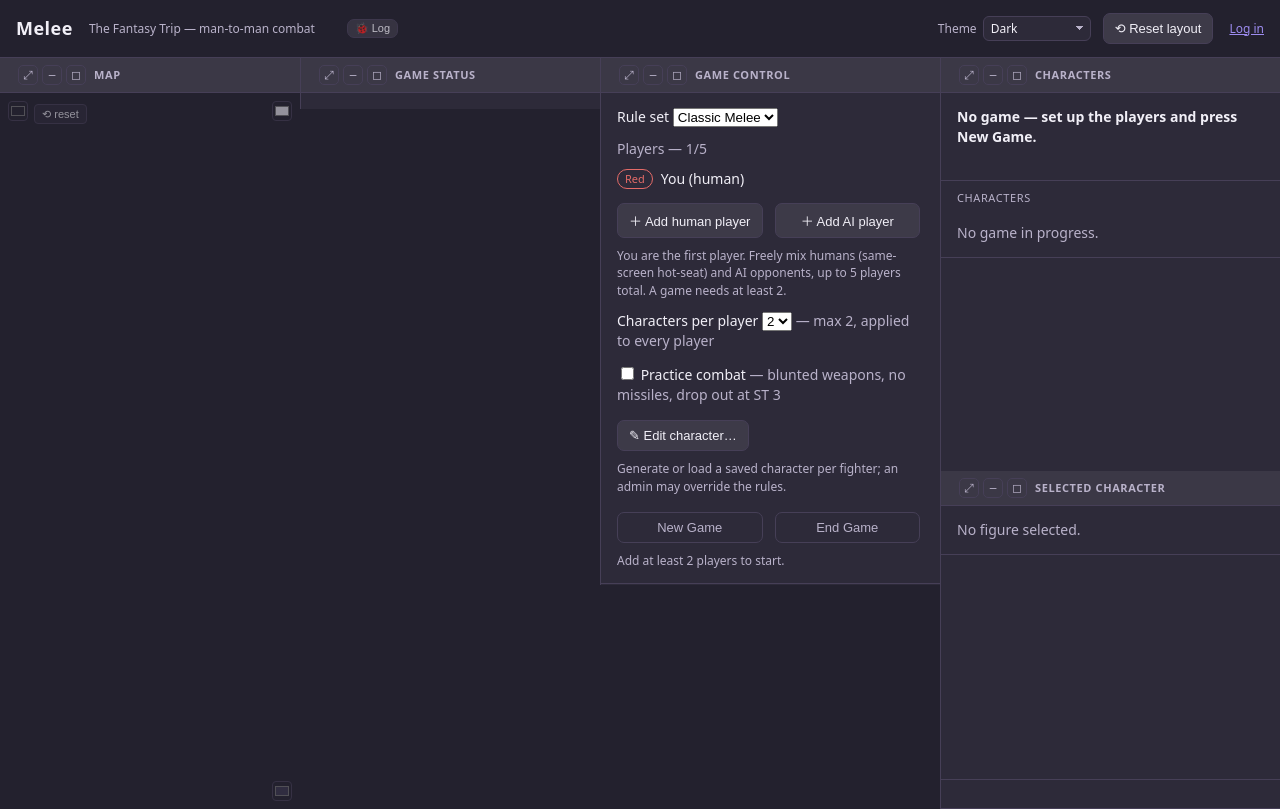
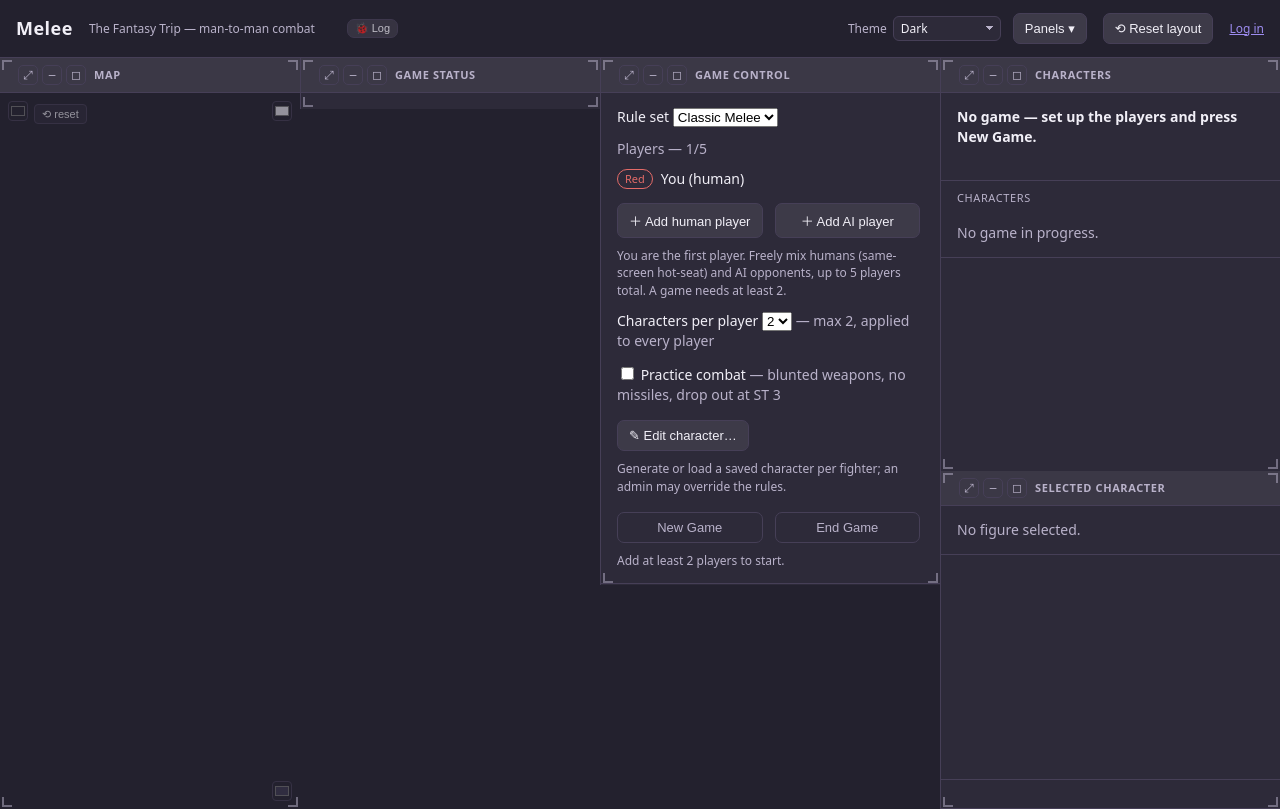
Before and after one commit to smarks/melee, a Django app: template board/templates/board/board.html in a window 1280 px wide. Run offline with Django 4.2, Linux system fonts and the light colour scheme; the template is opened without the code that fills it, so the values that code supplies are empty.

Commit message:
Draggable panels stage 3: narrow-screen stacked scroll, opaque map, touch, Panels menu, snap tuning
Final polish stage for the free-floating panels (#325), building on the Stage 1/2
layout module.

Narrow screen (below the 1100px breakpoint) is now a clean, full-width STACKED
SCROLL. Panels re-order for play -- Map, Characters, Selected character, Game
status, then Game Control (a mostly pre-game panel) -- via CSS `order`. Window
chrome is off when stacked: the titlebar control buttons and the resize handles
were already hidden by the .wrap:not(.floating) rules, and the titlebar cursor is
now `default` so it reads as a section heading, not a movable window. Extra bottom
padding and a larger log font make the stacked flow touch-friendly.

Solid maximized map: `.arena` gets an opaque `var(--bg)` background so a floating
or maximized map no longer shows lower panels through the margins around the
centered SVG. --bg is the colour those margins already were, so the look is
unchanged -- only now it is solid.

Touch support: the resize grips grow to a finger-friendly 10px edges / 20px
corners with a visible hover tint and corner wedges; titlebar and handles already
carry touch-action:none. Verified with real CDP touch input in a has_touch context.

Bring-panels-back: a new "Panels" header menu lists the five panels; picking one
un-minimizes it, raises it to the front, and re-centres it into view (or scrolls
to it when stacked). Reset layout stays. The menu is state-driven -- it closes on
pick / click-away / Escape, never on a timer.

Snap threshold eased from 9px to 12px for easier edge alignment.

Tests (e2e/test_layout.py): narrow-viewport stacked scroll with chrome hidden and
a figure still inspectable; maximized-map opaque background; real-touch drag +
persist; Panels-menu bring-back of a minimized panel (expanded + in view + front);
resize-handle grabbable; and a default-layout overlap probe asserting no panel's
subtree intercepts another panel's titlebar (the #324 CI failure mode).

Co-Authored-By: Claude Fable 5 <noreply@anthropic.com>

```diff
--- a/board/static/board/board.js
+++ b/board/static/board/board.js
@@ -2207,7 +2207,7 @@ applyTheme();
 // snapResizeGeom) are kept small so they are easy to reason about and to e2e-test.
 const LAYOUT_KEY = "melee.layout.v2";  // {key:{x,y,w,h,mode,restoreGeom}}
 const LAYOUT_KEY_V1 = "melee.layout.v1";  // Stage 1 {key:{x,y,w,h}} -- migrated on load
-const LAYOUT_SNAP_PX = 9;              // snap when an edge is within this many px
+const LAYOUT_SNAP_PX = 12;             // snap when an edge is within this many px (#325: eased from 9 for easier edge alignment)
 const LAYOUT_MIN_VISIBLE = 48;         // px of a panel that must stay grabbable
 const LAYOUT_RESIZE_MIN_W = 96;        // smallest width a drag-resize allows
 const LAYOUT_Z_BASE = 10;              // bring-to-front band: 10..40, below overlays@50
@@ -2698,6 +2698,64 @@ function resetLayout() {
     if (panel.mode === "content") fitPanel(panel);    // manual panels keep their slot
   }
 }
+
+// ---- "Panels" header menu: bring any panel back into view (#325) ------------
+// A lighter recovery than Reset layout: pick a panel to un-minimize it, raise it to
+// the front, and re-centre it into view so a panel you minimized or shoved off the
+// edge is one click away. When stacked (narrow), there are no floating windows, so
+// the same pick just scrolls that section into view.
+function showPanel(key) {
+  const panel = LAYOUT_PANELS.find(p => p.key === key);
+  if (!panel || !panel.el) return;
+  closePanelsMenu();
+  if (layoutStacked()) {
+    panel.el.scrollIntoView({block: "start", behavior: "smooth"});
+    return;
+  }
+  if (panel.mode === "minimized") revertPanel(panel);   // un-minimize to its saved geom
+  bringToFront(panel);
+  const bounds = wrapBounds();
+  const geom = getInlineGeom(panel);
+  const centered = {
+    x: Math.round((bounds.width - geom.w) / 2),
+    y: Math.round((bounds.height - geom.h) / 2),
+    w: geom.w, h: geom.h,
+  };
+  applyGeom(panel, clampGeom(centered, bounds));
+  saveLayout();
+}
+
+// Rebuilt on every open so a panel's live minimized state shows in the list.
+function buildPanelsMenu() {
+  const menu = $("panelsMenu");
+  if (!menu) return;
+  menu.innerHTML = "";
+  for (const panel of LAYOUT_PANELS) {
+    const button = document.createElement("button");
+    button.type = "button";
+    const minimized = !layoutStacked() && panel.mode === "minimized";
+    button.innerHTML = escapeHtml(panel.label)
+      + (minimized ? ` <span class="pm-state">minimized</span>` : "");
+    button.addEventListener("click", () => showPanel(panel.key));
+    menu.appendChild(button);
+  }
+}
+
+function closePanelsMenu() { const menu = $("panelsMenu"); if (menu) menu.style.display = "none"; }
+function togglePanelsMenu() {
+  const menu = $("panelsMenu");
+  if (!menu) return;
+  if (menu.style.display === "block") { closePanelsMenu(); return; }
+  buildPanelsMenu();
+  menu.style.display = "block";
+}
+// Click-away / Escape closes the menu (state-driven: it stays open until dismissed,
+// never on a timer -- project UI rule: no auto-dismissing chrome).
+document.addEventListener("pointerdown", (event) => {
+  const dd = document.querySelector(".panels-dd");
+  if (dd && !dd.contains(event.target)) closePanelsMenu();
+});
+document.addEventListener("keydown", (event) => { if (event.key === "Escape") closePanelsMenu(); });
 
 // Build a titlebar control button. pointerdown is stopped so a click on a control
 // never also starts a titlebar drag; the <button> stays keyboard-focusable/clickable.
@@ -2851,5 +2909,5 @@ Object.assign(window, {
   adminDeleteChar, adminCreateCharFor,
   openEditor, closeEditor, startCustom,
   copyLink, seatAction, resetTheme,
-  downloadDebugLog, resetLayout,
+  downloadDebugLog, resetLayout, togglePanelsMenu, showPanel,
 });
--- a/board/templates/board/board.html
+++ b/board/templates/board/board.html
@@ -45,8 +45,12 @@
   /* The map panel is a flex column: a pinned drag titlebar over an inner scroll
      region (.arena-scroll) that keeps the SVG-centering + scroll behaviour the
      arena had before the titlebar existed (grid place-items:center, overflow). */
+  /* An opaque themed background so a floating/maximized map never shows the
+     panels beneath it through the margins around the centered SVG (#325). --bg is
+     the same colour the board margins had before, so the look is unchanged -- only
+     now it is solid rather than see-through. */
   .arena { flex: 1 1 auto; min-width: 0; overflow: hidden; display: flex;
-           flex-direction: column; position: relative; }
+           flex-direction: column; position: relative; background: var(--bg); }
   .arena-scroll { flex: 1 1 auto; min-height: 0; overflow: auto; display: grid;
                   place-items: center; padding: 16px; position: relative; }
   .col { width: 340px; flex: 0 0 340px; border-left: 1px solid var(--line);
@@ -63,10 +67,26 @@
      read-only sheet / inline edit card (#selInfo) over the turn-flow controls
      (#controls). The sheet scrolls internally so #controls stays pinned. */
   .fighterScroll { flex: 1 1 auto; overflow: auto; min-height: 0; }
+  /* Narrow-screen model (#325): a clean, full-width STACKED SCROLL. The wrap is a
+     plain vertical flex flow, the page scrolls, and window chrome is off (see the
+     .wrap:not(.floating) rules on .panel-ctls / .rz / titlebar cursor below --
+     dragging, resizing, and maximizing don't apply when stacked). Panels are
+     re-ordered for play: the board first, then who-acts-now (Characters) and the
+     selected fighter's sheet + turn controls, then the reference log, and finally
+     Game Control (mostly a pre-game setup panel, locked during a match). */
   @media (max-width: 1100px) {
     .wrap { flex-direction: column; height: auto; }
     .col { width: auto; flex: none; border-left: none; border-top: 1px solid var(--line); }
     .arena { min-height: 60vh; }
+    .arena       { order: 1; }
+    .tracker     { order: 2; }
+    .fighter     { order: 3; }
+    .logcol      { order: 4; }
+    #gameControl { order: 5; }
+    /* Touch-friendly stacked spacing: a little breathing room under each section's
+       content so finger targets aren't cramped, and a comfy tap size on the log. */
+    .col > .pad { padding-bottom: 14px; }
+    #log { font-size: 16px; }
   }
   /* Wide, non-floating pre-float measuring pass (#323): collapse the Selected-
      character column to zero so map/log/control/tracker measure exactly as they did
@@ -104,6 +124,23 @@
   .panel-ctl:hover { color: var(--ink); border-color: var(--accent); }
   .panel-ctl:focus-visible { outline: 2px solid var(--accent); outline-offset: 1px; }
   .wrap:not(.floating) .panel-ctls { display: none; }   /* stacked: no window controls */
+  /* Stacked: the titlebar is just a section label, not a drag grip -- so it reads
+     as a heading, not a movable window (#325). */
+  .wrap:not(.floating) .panel-titlebar { cursor: default; }
+  /* "Panels" header dropdown (#325): a lighter recovery than Reset layout -- pick a
+     panel to un-minimize it, raise it to the front, and re-centre it into view. The
+     menu is state-driven (it stays open until you pick an item or toggle it shut --
+     not an auto-dismissing popup) and sits above the floating panels / overlays. */
+  .panels-dd { position: relative; display: inline-block; }
+  .panels-menu { position: absolute; right: 0; top: calc(100% + 4px); z-index: 70;
+    background: var(--panel); border: 1px solid var(--line); border-radius: 8px;
+    padding: 4px; min-width: 190px; box-shadow: 0 8px 22px #0008; text-align: left; }
+  .panels-menu button { display: block; width: 100%; text-align: left; margin: 0;
+    padding: 7px 10px; border: 0; border-radius: 5px; background: transparent;
+    color: var(--ink); font-size: 13px; cursor: pointer; }
+  .panels-menu button:hover { background: var(--accent); color: var(--accent-ink); }
+  .panels-menu .pm-state { color: var(--muted); font-size: 11px; margin-left: 8px; }
+  .panels-menu button:hover .pm-state { color: var(--accent-ink); }
   /* Floating mode: absolutely position each panel from its inline left/top/
      width/height (written by JS). z-index sits in a 10-40 band, strictly below
      overlays@50, modals@55 and the token menu@60, so stacking never regresses. */
@@ -116,18 +153,34 @@
   /* Drag-to-resize handles (#321): eight edge/corner grips, only in floating mode
      and kept inside the panel box (the panels clip overflow). Corners sit above
      edges so a corner drag resizes both axes. */
+  /* Larger, finger-friendly hit areas (#325): 10px edges and 20px corners give a
+     comfortable grab target for both mouse and touch (touch-action:none keeps a
+     drag from scrolling the page). A faint tint on hover makes the grip visible;
+     the corners show a small diagonal wedge so they read as resize handles. */
   .rz { display: none; position: absolute; z-index: 6; touch-action: none; }
   .wrap.floating > .arena > .rz,
   .wrap.floating > .col > .rz { display: block; }
-  .rz-n { top: 0; left: 0; right: 0; height: 6px; cursor: ns-resize; }
-  .rz-s { bottom: 0; left: 0; right: 0; height: 6px; cursor: ns-resize; }
-  .rz-e { top: 0; bottom: 0; right: 0; width: 6px; cursor: ew-resize; }
-  .rz-w { top: 0; bottom: 0; left: 0; width: 6px; cursor: ew-resize; }
-  .rz-ne, .rz-nw, .rz-se, .rz-sw { width: 12px; height: 12px; z-index: 7; }
+  .rz-n { top: 0; left: 0; right: 0; height: 10px; cursor: ns-resize; }
+  .rz-s { bottom: 0; left: 0; right: 0; height: 10px; cursor: ns-resize; }
+  .rz-e { top: 0; bottom: 0; right: 0; width: 10px; cursor: ew-resize; }
+  .rz-w { top: 0; bottom: 0; left: 0; width: 10px; cursor: ew-resize; }
+  .rz-n:hover, .rz-s:hover, .rz-e:hover, .rz-w:hover {
+    background: color-mix(in srgb, var(--accent) 22%, transparent); }
+  .rz-ne, .rz-nw, .rz-se, .rz-sw { width: 20px; height: 20px; z-index: 7; }
   .rz-ne { top: 0; right: 0; cursor: nesw-resize; }
   .rz-nw { top: 0; left: 0; cursor: nwse-resize; }
   .rz-se { bottom: 0; right: 0; cursor: nwse-resize; }
-  .rz-sw { bottom: 0; left: 0; cursor: nesw-resize; }
+  .rz-sw { bottom: 0; left: 0; cursor: nwse-resize; }
+  /* A subtle corner wedge so the resize corners are visibly grabbable. */
+  .rz-se::after, .rz-sw::after, .rz-ne::after, .rz-nw::after {
+    content: ""; position: absolute; width: 8px; height: 8px; opacity: .5;
+    border-color: var(--muted); border-style: solid; border-width: 0; }
+  .rz-se::after { right: 2px; bottom: 2px; border-right-width: 2px; border-bottom-width: 2px; }
+  .rz-sw::after { left: 2px; bottom: 2px; border-left-width: 2px; border-bottom-width: 2px; }
+  .rz-ne::after { right: 2px; top: 2px; border-right-width: 2px; border-top-width: 2px; }
+  .rz-nw::after { left: 2px; top: 2px; border-left-width: 2px; border-top-width: 2px; }
+  .rz-se:hover::after, .rz-sw:hover::after, .rz-ne:hover::after, .rz-nw:hover::after {
+    opacity: 1; border-color: var(--accent); }
   .wrap.floating > .minimized > .rz { display: none; }  /* no resizing while collapsed */
   /* Game Control panel (the former New-game modal, now always inline). */
   .gc-section { margin-top: 12px; }
@@ -450,6 +503,11 @@
     <label class="themepick">Theme
       <select id="themePicker" title="Choose a colour theme"></select>
     </label>
+    <span class="panels-dd">
+      <button id="panelsMenuBtn" type="button" onclick="togglePanelsMenu()"
+              title="Show a panel / bring it back into view">Panels ▾</button>
+      <div id="panelsMenu" class="panels-menu" style="display:none"></div>
+    </span>
     <button id="resetLayout" onclick="resetLayout()"
             title="Reset panel positions to the default layout">⟲ Reset layout</button>
     {% if request.user.is_authenticated %}
```
Also changed, not shown: e2e/test_layout.py (+183 -0 lines).
